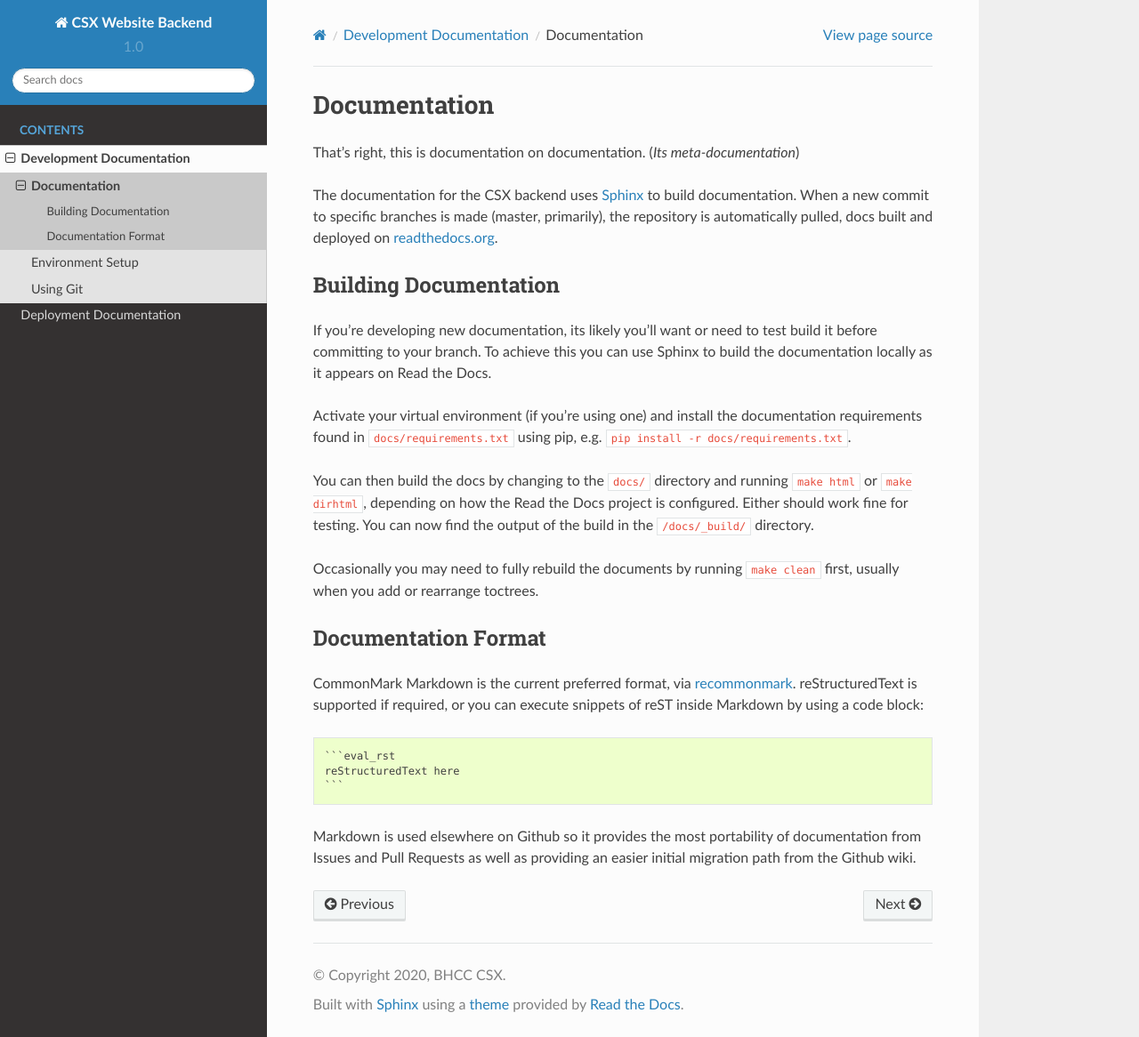
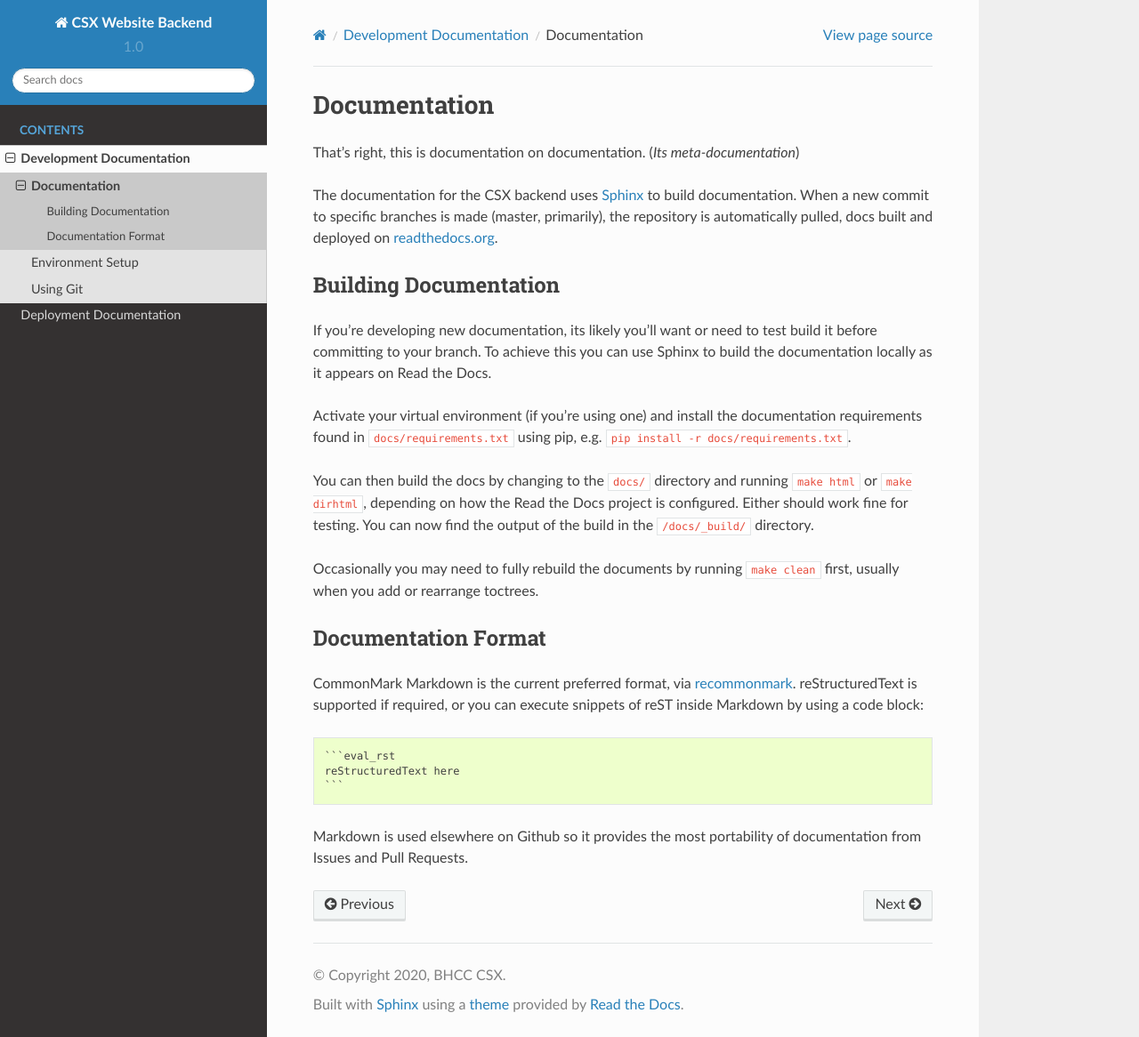
Before and after one commit to BHCC-CSX/csx-website-backend, a Sphinx documentation site: the page built from docs/development/documentation.md, in a window 1280 px wide and 1166 px high. Shown: the whole window at 89% size. Built offline with Sphinx 7.4.7 and the Read the Docs theme 2.0.0, drawn with Linux system fonts in a browser that asks for light colours.

Commit message:
Minor docs changes.
Shallower index toctree. And remove excess info from documentation.md

````diff
--- a/docs/development/documentation.md
+++ b/docs/development/documentation.md
@@ -30,5 +30,4 @@ reStructuredText is supported if required, or you can execute snippets of reST i
     reStructuredText here
     ```
 
-Markdown is used elsewhere on Github so it provides the most portability of documentation from Issues and Pull Requests
-as well as providing an easier initial migration path from the Github wiki.
+Markdown is used elsewhere on Github so it provides the most portability of documentation from Issues and Pull Requests.
````
Also changed, not shown: docs/index.md (+1 -1 lines).
